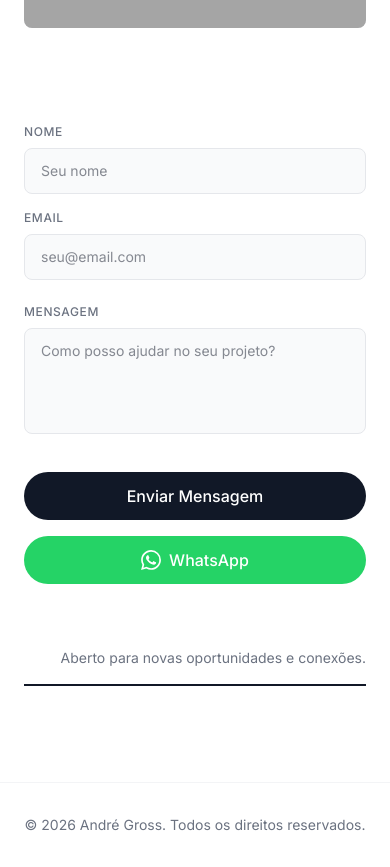
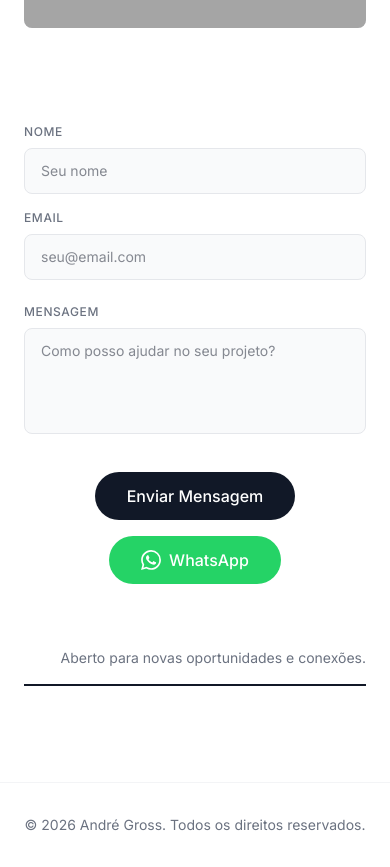
Before and after one commit to andgross1/meu-portfolio, a React (Vite) app: page / in a window 390 px wide. Shown: the part 3340-4207 px from the top of the page. Built offline with nearby package versions, Linux system fonts and the light colour scheme; grey boxes are pictures that could not be loaded.

Commit message:
fix: corrige tipagem do TypeScript no tratamento de erros do Formspree

```diff
--- a/package.json
+++ b/package.json
@@ -10,6 +10,7 @@
     "preview": "vite preview"
   },
   "dependencies": {
+    "@formspree/react": "^3.0.0",
     "react": "^19.2.7",
     "react-dom": "^19.2.7"
   },
--- a/src/components/Contact.tsx
+++ b/src/components/Contact.tsx
@@ -1,5 +1,8 @@
+import { useForm, ValidationError } from '@formspree/react';
+
 export function Contact() {
-  // Link gerado com o seu número e mensagem pré-definida
+  const [state, handleSubmit] = useForm("xdaqewrl");
+
   const whatsappUrl = "https://wa.me/5511985189411?text=Vi%20seu%20portf%C3%B3lio%20e%20gostaria%20de%20conversar%20com%20voc%C3%AA.";
 
   return (
@@ -13,23 +16,23 @@ export function Contact() {
          />
       </div>
 
-      <div className="flex flex-col md:flex-row gap-16 items-end">
+      <div className="flex flex-col md:flex-row gap-16 items-end relative">
 
-        {/* Lado Esquerdo: Formulário */}
         <div className="md:w-1/2 w-full">
-          {/* ATENÇÃO: Substitua o link abaixo pelo seu endpoint do Formspree */}
-          <form action="https://formspree.io/f/xdaqewrl" method="POST" className="flex flex-col gap-6">
+
+          <form onSubmit={handleSubmit} className="flex flex-col gap-6">
             <div className="flex flex-col md:flex-row gap-4">
               <div className="flex-1">
                 <label className="block text-xs font-medium text-[var(--color-text-secondary)] mb-2 uppercase tracking-wider">Nome</label>
-                {/* Atributo 'name' é obrigatório para o Formspree funcionar */}
                 <input
                   type="text"
                   name="name"
                   required
                   placeholder="Seu nome"
                   className="w-full bg-gray-50 border border-gray-200 rounded-lg px-4 py-3 text-sm outline-none focus:border-[var(--color-text-primary)] transition-colors"
+                  disabled={state.submitting}
                 />
+                <ValidationError prefix="Nome" field="name" errors={state.errors} className="text-red-500 text-xs mt-1" />
               </div>
               <div className="flex-1">
                 <label className="block text-xs font-medium text-[var(--color-text-secondary)] mb-2 uppercase tracking-wider">Email</label>
@@ -39,7 +42,9 @@ export function Contact() {
                   required
                   placeholder="seu@email.com"
                   className="w-full bg-gray-50 border border-gray-200 rounded-lg px-4 py-3 text-sm outline-none focus:border-[var(--color-text-primary)] transition-colors"
+                  disabled={state.submitting}
                 />
+                <ValidationError prefix="Email" field="email" errors={state.errors} className="text-red-500 text-xs mt-1" />
               </div>
             </div>
             <div>
@@ -50,19 +55,20 @@ export function Contact() {
                 rows={4}
                 placeholder="Como posso ajudar no seu projeto?"
                 className="w-full bg-gray-50 border border-gray-200 rounded-lg px-4 py-3 text-sm outline-none focus:border-[var(--color-text-primary)] transition-colors resize-none"
+                disabled={state.submitting}
               ></textarea>
+              <ValidationError prefix="Mensagem" field="message" errors={state.errors} className="text-red-500 text-xs mt-1" />
             </div>
 
-            {/* Botões de Ação */}
-            <div className="flex flex-col sm:flex-row gap-4 mt-2">
+            <div className="flex flex-col sm:flex-row gap-4 mt-2 items-center">
               <button
                 type="submit"
-                className="bg-[var(--color-text-primary)] text-white font-medium py-3 px-8 rounded-full hover:bg-gray-800 transition-colors"
+                disabled={state.submitting}
+                className="bg-[var(--color-text-primary)] text-white font-medium py-3 px-8 rounded-full hover:bg-gray-800 transition-colors disabled:opacity-70 disabled:cursor-not-allowed min-w-[180px]"
               >
-                Enviar Mensagem
+                {state.submitting ? 'Enviando...' : 'Enviar Mensagem'}
               </button>
 
-              {/* Botão do WhatsApp */}
               <a
                 href={whatsappUrl}
                 target="_blank"
@@ -75,10 +81,22 @@ export function Contact() {
                 WhatsApp
               </a>
             </div>
+
+            {state.succeeded && (
+              <div className="mt-2 p-4 bg-green-50 text-green-700 text-sm rounded-lg border border-green-200 font-medium">
+                Sua mensagem foi enviada com sucesso! Entrarei em contato em breve.
+              </div>
+            )}
+
+            {/* A correção foi feita nesta linha abaixo: */}
+            {state.errors && !state.succeeded && (
+              <div className="mt-2 p-4 bg-red-50 text-red-700 text-sm rounded-lg border border-red-200 font-medium">
+                Verifique os campos acima e tente novamente.
+              </div>
+            )}
           </form>
         </div>
 
-        {/* Lado Direito: Linha Decorativa do Layout */}
         <div className="md:w-1/2 w-full flex flex-col justify-end pb-4 border-b-2 border-[var(--color-text-primary)]">
            <p className="text-[var(--color-text-secondary)] text-right text-sm">
              Aberto para novas oportunidades e conexões.
```
Also changed, not shown: 1 other file (tests, documents, lock files or other folders).
